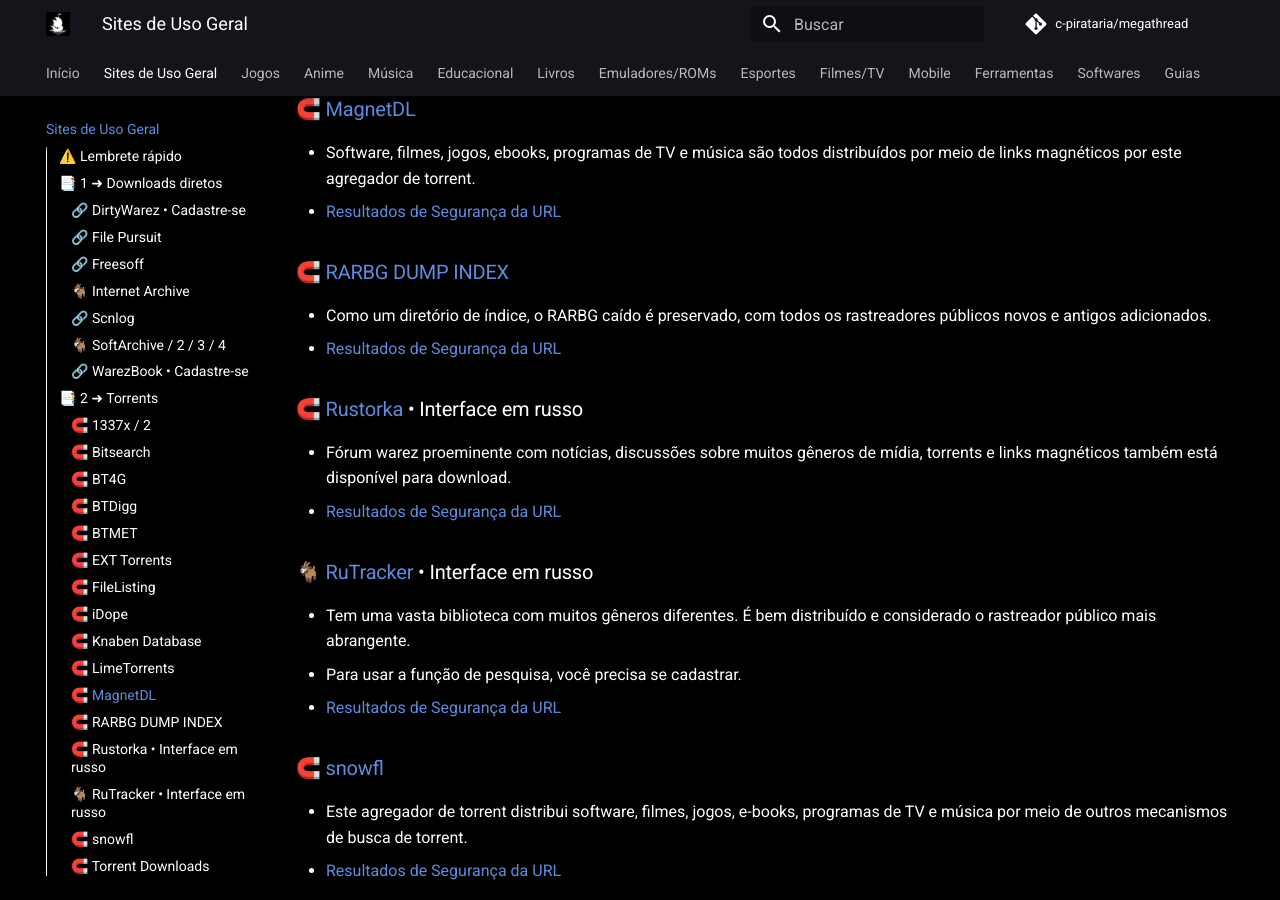
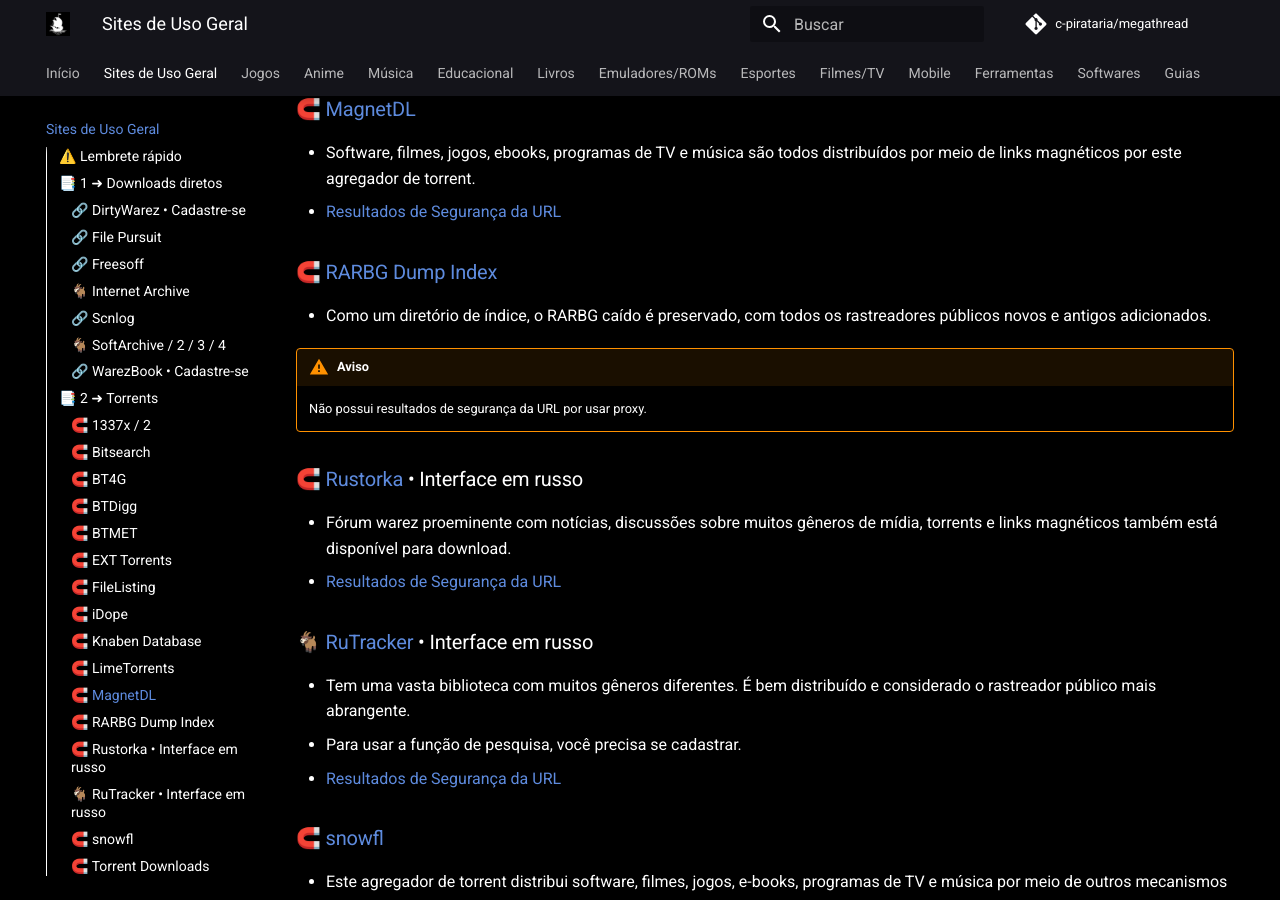
Before and after one commit to piratarialink/megathread_pirata, an MkDocs documentation site: the page built from docs/sites-geral.md, in a window 1280 px wide and 900 px high, scrolled down 3074 px. Built offline with MkDocs 1.6.1 and Material for MkDocs 9.7.7, drawn with Linux system fonts in a browser that asks for light colours; comment, search, counter and statistics services are not loaded.

```diff
--- a/docs/sites-geral.md
+++ b/docs/sites-geral.md
@@ -56,7 +56,6 @@ Sites de múltiplos propósitos desde mecanismos de busca de torrent, agregadore
 ### 🧲 [iDope](https://idope.se/)
 - Pesquisou anonimamente através desta grande coleção em homenagem ao KAT. Os usuários não são rastreados e seus endereços IP são removidos.
 - [Resultados de Segurança da URL](https://www.urlvoid.com/scan/idope.se/)
-
 ### 🧲 [Knaben Database](https://knaben.eu/)
 - Reino do domínio da web e do Linux por meio da evolução da impressionante ferramenta de indexação de múltiplas pesquisas.
 - [Resultados de Segurança da URL](https://www.urlvoid.com/scan/knaben.eu/)
@@ -66,9 +65,10 @@ Sites de múltiplos propósitos desde mecanismos de busca de torrent, agregadore
 ### 🧲 [MagnetDL](https://www.magnetdl.com/)
 - Software, filmes, jogos, ebooks, programas de TV e música são todos distribuídos por meio de links magnéticos por este agregador de torrent.
 - [Resultados de Segurança da URL](https://www.urlvoid.com/scan/magnetdl.com/)
-### 🧲 [RARBG DUMP INDEX](https://rarbg.best/)
+### 🧲 [RARBG Dump Index](https://rarbgdump.lat/)
 - Como um diretório de índice, o RARBG caído é preservado, com todos os rastreadores públicos novos e antigos adicionados.
-- [Resultados de Segurança da URL](https://www.urlvoid.com/scan/rarbg.best/)
+!!! warning "Aviso"
+    Não possui resultados de segurança da URL por usar proxy.
 ### 🧲 [Rustorka](https://rustorka.com/forum/index.php) • Interface em russo
 - Fórum warez proeminente com notícias, discussões sobre muitos gêneros de mídia, torrents e links magnéticos também está disponível para download.
 - [Resultados de Segurança da URL](https://www.urlvoid.com/scan/rustorka.com/)
```
Also changed, not shown: docs/ratio-melhor.md (+2 -2 lines).
